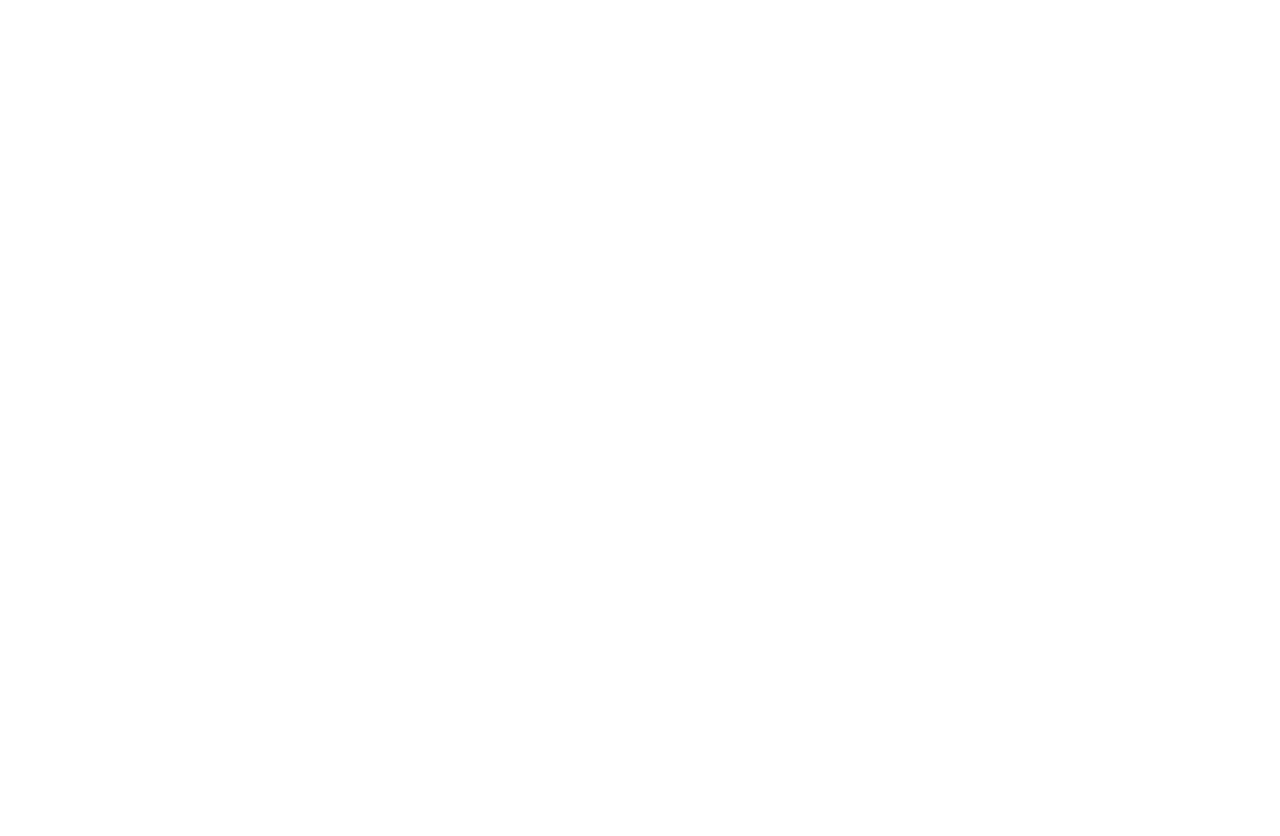
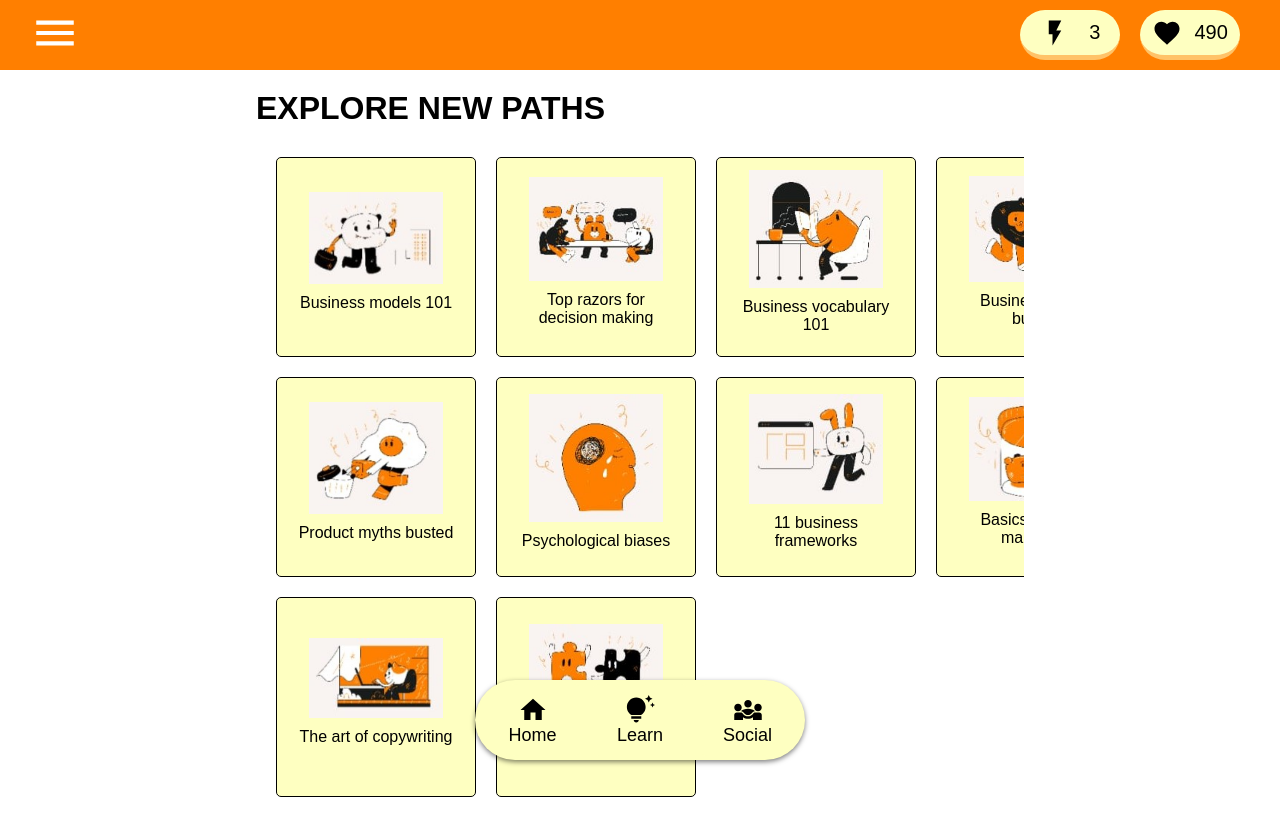
Before and after one commit to Raghul-PK/Buildd-PK, a React (Create React App) app: page /#/ in a window 1280 px wide. Before the commit this address had no page. Shown: the top 836 px of the page. Before the commit the page ends 800 px from the top, so only its background shows below. Built offline with nearby package versions, Linux system fonts and the light colour scheme; a web font is replaced by a local one.

Commit message:
Added Routes

```diff
--- a/src/App.js
+++ b/src/App.js
@@ -6,8 +6,8 @@
  return (
    <div>
      <Routes>
-       <Route path="/Buildd-PK" element={<Main />} />
-       <Route path="/Buildd-PK/quiz" element={<Quiz />} />
+       <Route path="/" element={<Main />} />
+       <Route path="/quiz" element={<Quiz />} />
      </Routes>
    </div>
  );
```
